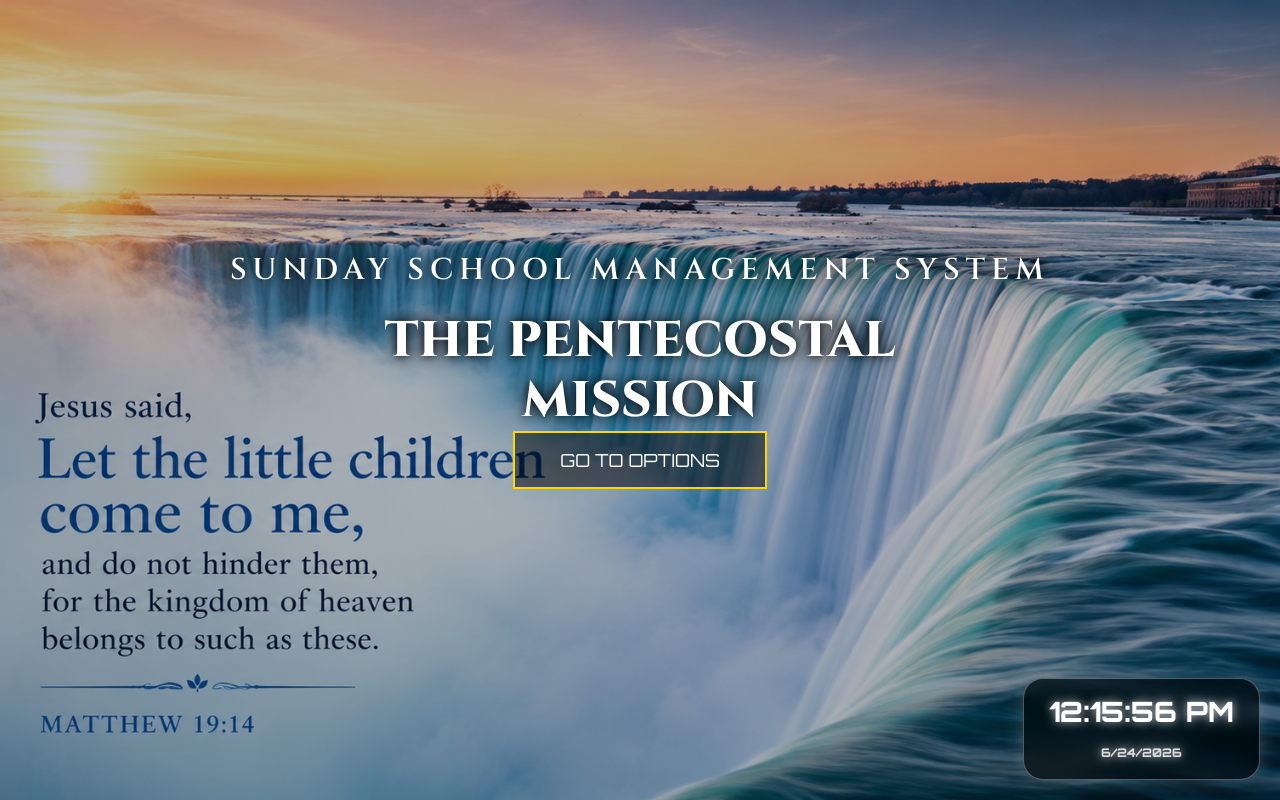
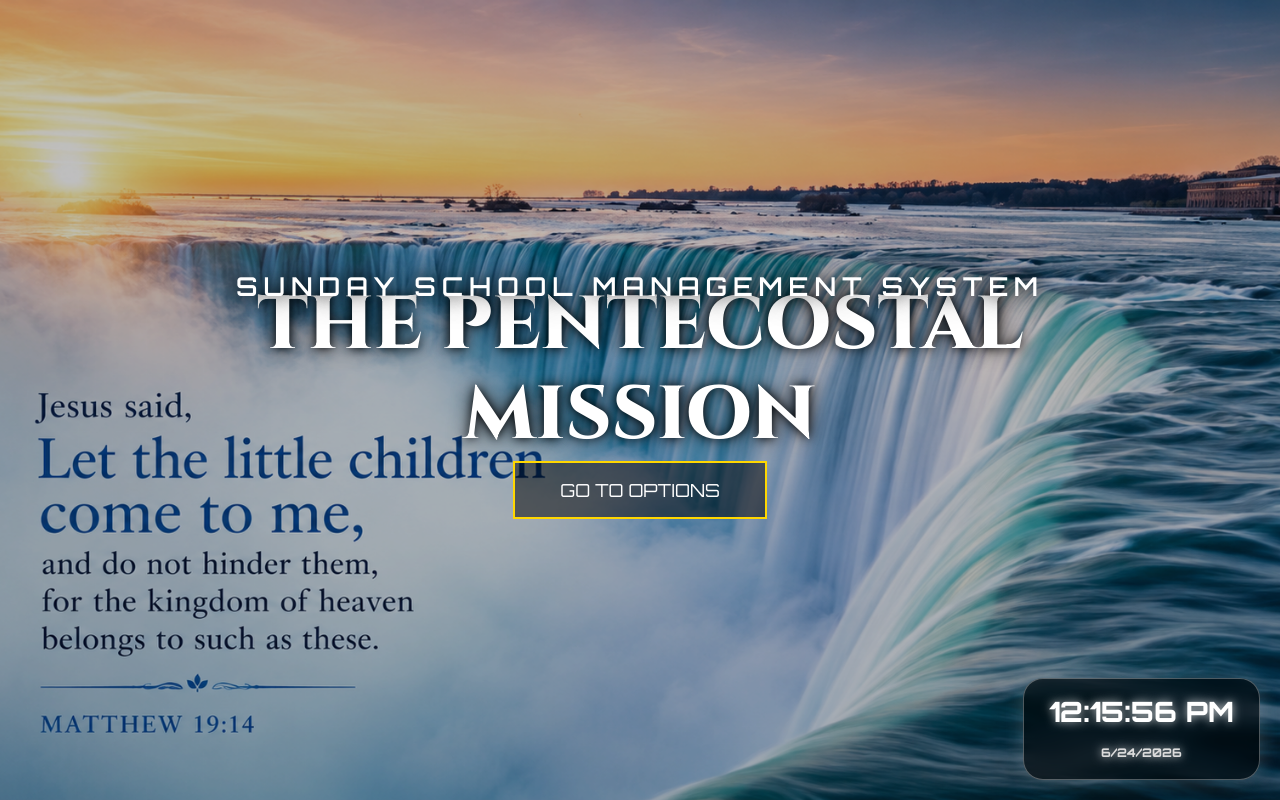
Before and after one commit to prabhu003007/sunday-school-management-system, a Flask app: page /index in a window 1280 px wide. Run offline with Flask 3, Linux system fonts and the light colour scheme.

```diff
--- a/templates/index.html
+++ b/templates/index.html
@@ -80,7 +80,7 @@ body{
 
 .main-title{
     font-family:'Cinzel',serif;
-    font-size:50px;
+    font-size:75px;
     font-weight:800;
     color:white;
     text-align:center;
@@ -92,15 +92,15 @@ body{
 
 .online{
     position:absolute;
-    top:250px;
+    top:270px;
 
     width:100%;
 
     text-align:center;
 
-     font-family:'Cinzel',serif;
-        color:white;
-    font-size:30px;
+    color:#ffffff;
+
+    font-size:26px;
 
     font-weight:600;
 
@@ -149,7 +149,7 @@ body{
 
     .main-title{
         position:absolute;
-        top:70px;
+        top:50px;
 
         width:100%;
 
```
